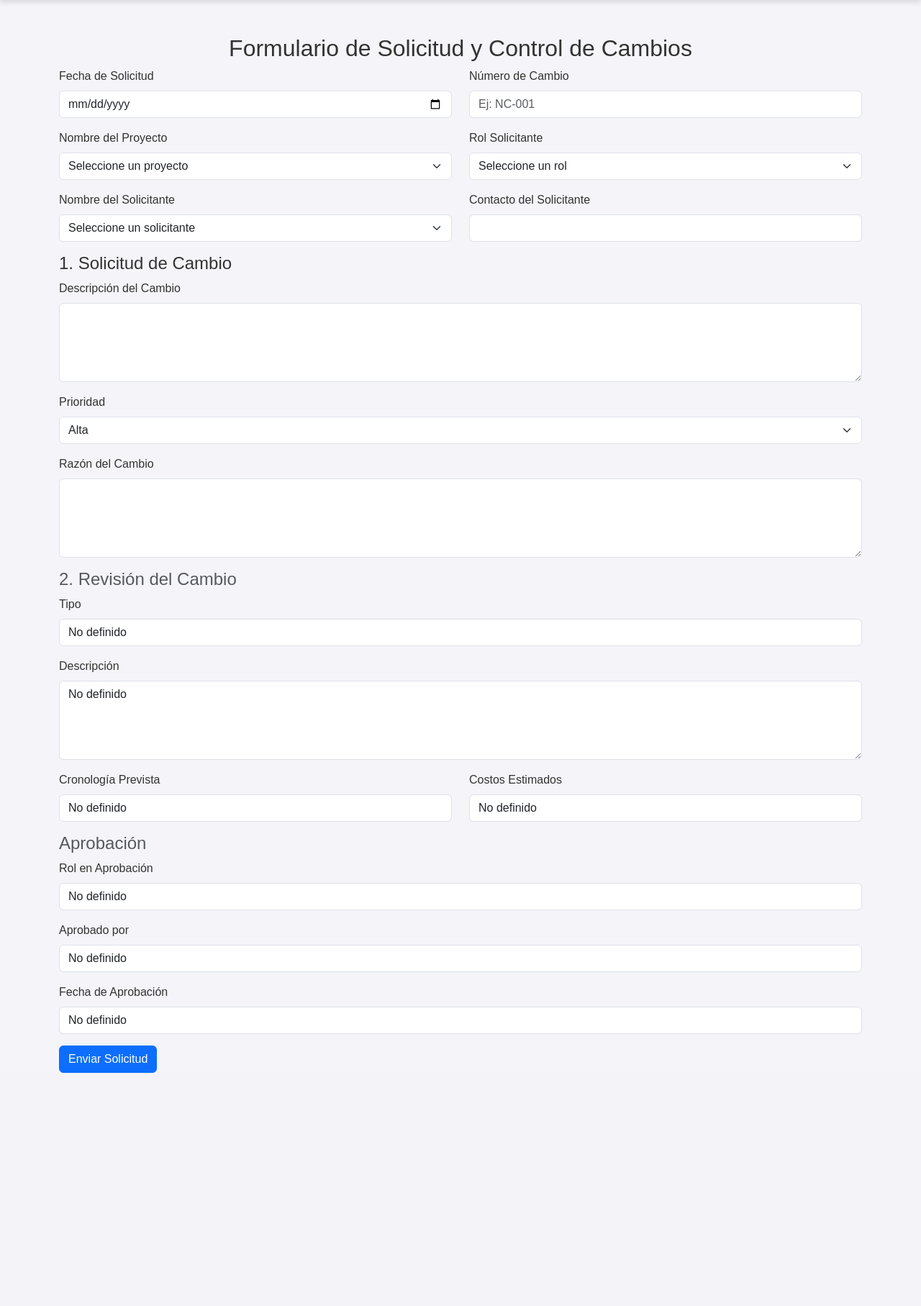
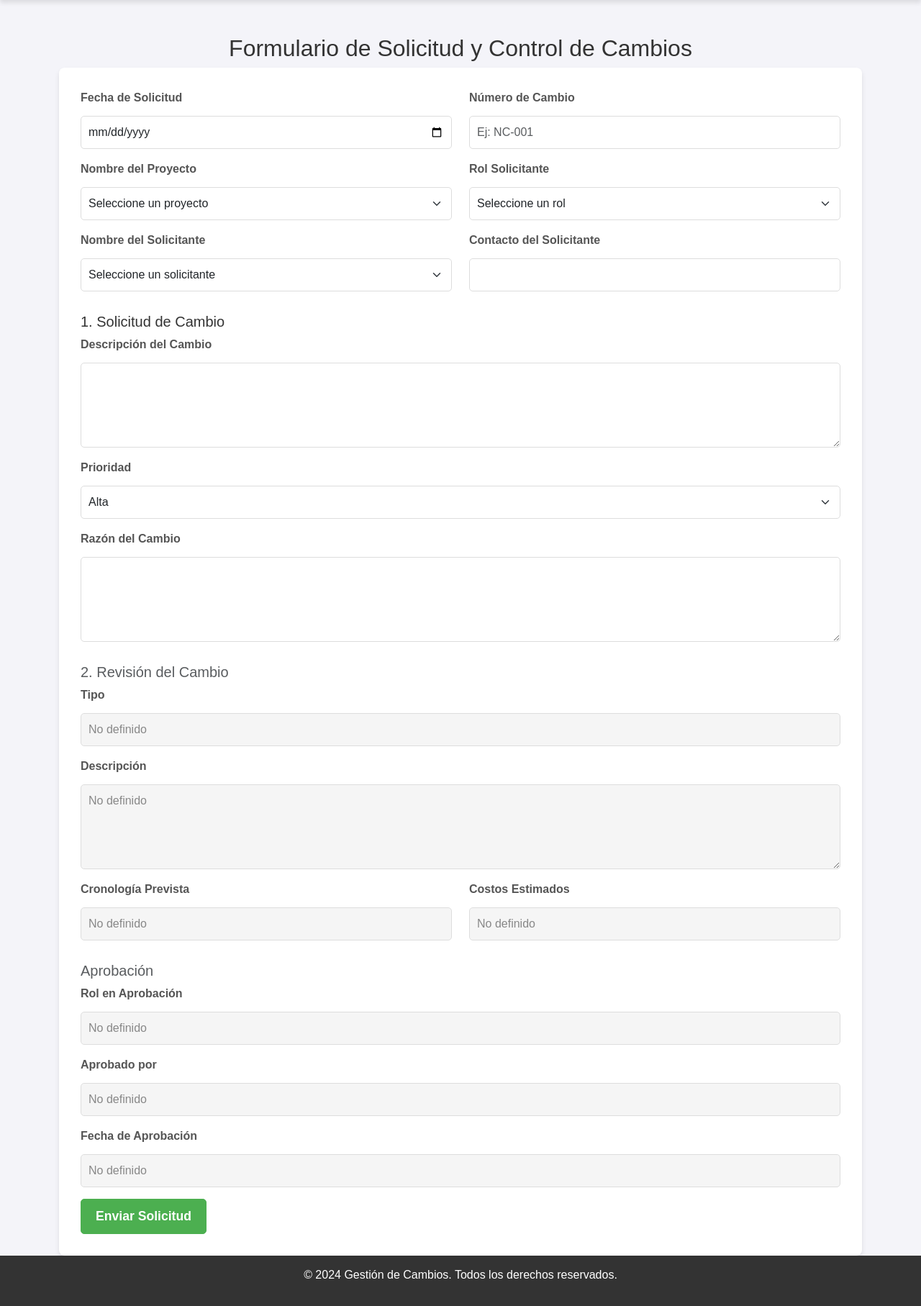
Before and after one commit to Elkinnn/Formulario_Gestion_Cambios, a PHP site: page /enviar_peticion.php in a window 1280 px wide. Shown: the part 56-1871 px from the top of the page at 72% size. Before the commit the page ends 1547 px from the top, so only its background shows below. Run offline with PHP 8.4, Linux system fonts and the light colour scheme; data that the repository does not hold is empty.

Commit message:
Se dio estilo al formulario con css y se alineao el formulario en enviar_peticion.php

```diff
--- a/css/enviar_peticion.css
+++ b/css/enviar_peticion.css
@@ -38,3 +38,81 @@ footer {
     position: relative;
     width: 100%;
 }
+/* Estilo del formulario */
+.container form {
+    background-color: #fff;
+    padding: 30px;
+    border-radius: 8px;
+    box-shadow: 0 4px 6px rgba(0, 0, 0, 0.1);
+}
+
+/* Estilo de las etiquetas y campos */
+.form-label {
+    font-weight: bold;
+    font-size: 1rem;
+    color: #555;
+}
+
+.form-control,
+.form-select,
+textarea {
+    border-radius: 5px;
+    border: 1px solid #ddd;
+    padding: 10px;
+    font-size: 1rem;
+    width: 100%;
+    margin-top: 5px;
+}
+
+.form-control:focus,
+.form-select:focus,
+textarea:focus {
+    border-color: #4caf50;
+    box-shadow: 0 0 5px rgba(76, 175, 80, 0.5);
+}
+
+/* Espaciado entre los elementos del formulario */
+.row.mb-4 {
+    margin-bottom: 20px;
+}
+
+.mb-4 {
+    margin-bottom: 20px;
+}
+
+/* Estilo del encabezado de cada sección */
+h4 {
+    font-size: 1.25rem;
+    color: #333;
+    margin-top: 30px;
+}
+
+/* Estilo para los botones */
+.btn-primary {
+    background-color: #4caf50;
+    border-color: #4caf50;
+    padding: 10px 20px;
+    font-size: 1.1rem;
+    font-weight: bold;
+    border-radius: 5px;
+    transition: background-color 0.3s;
+}
+
+.btn-primary:hover {
+    background-color: #45a049;
+    border-color: #45a049;
+}
+
+/* Centrado del botón */
+.text-center button {
+    width: 200px;
+    margin-top: 20px;
+}
+
+/* Estilo para los campos de solo lectura */
+input[readonly], textarea[readonly] {
+    background-color: #f5f5f5;
+    border: 1px solid #ddd;
+    color: #888;
+    cursor: not-allowed;
+}
--- a/enviar_peticion.php
+++ b/enviar_peticion.php
@@ -133,4 +133,7 @@
 </div>
 
 </body>
+<footer>
+        <p>&copy; 2024 Gestión de Cambios. Todos los derechos reservados.</p>
+    </footer>
 </html>
```
